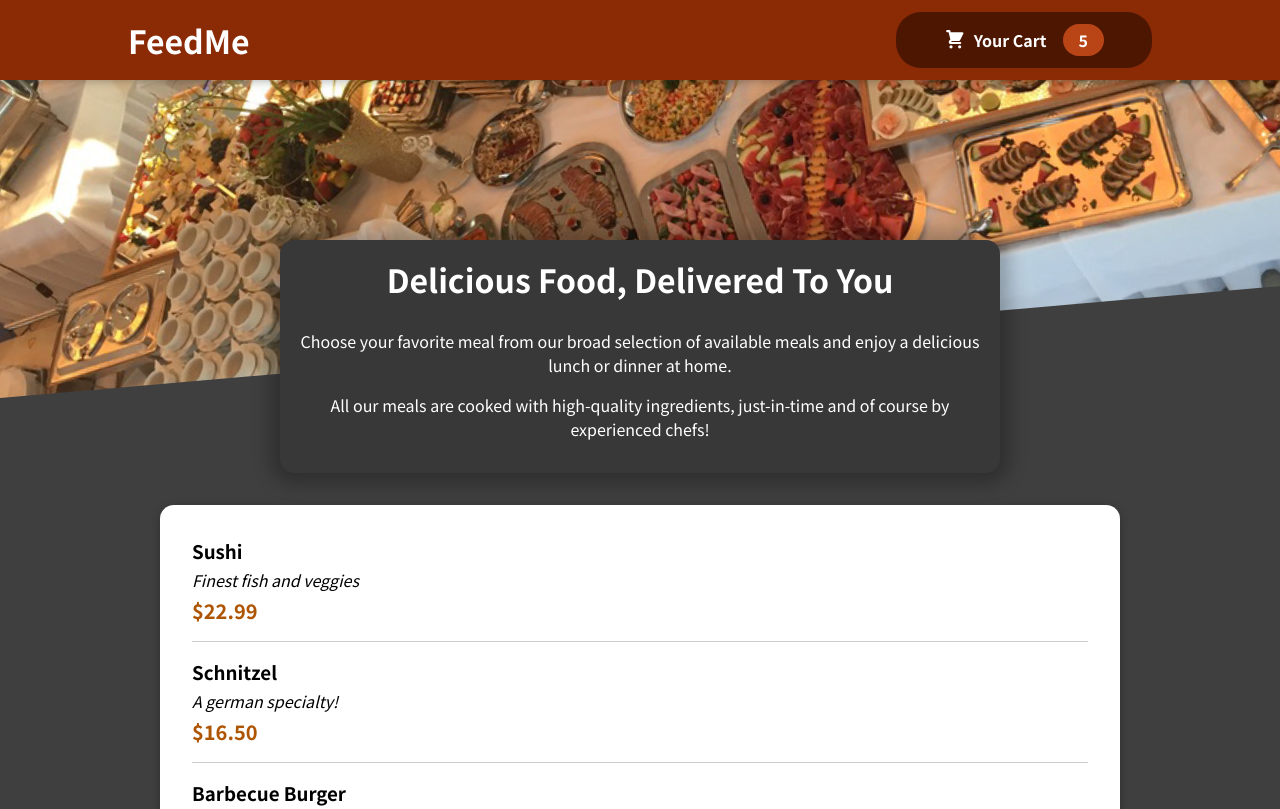
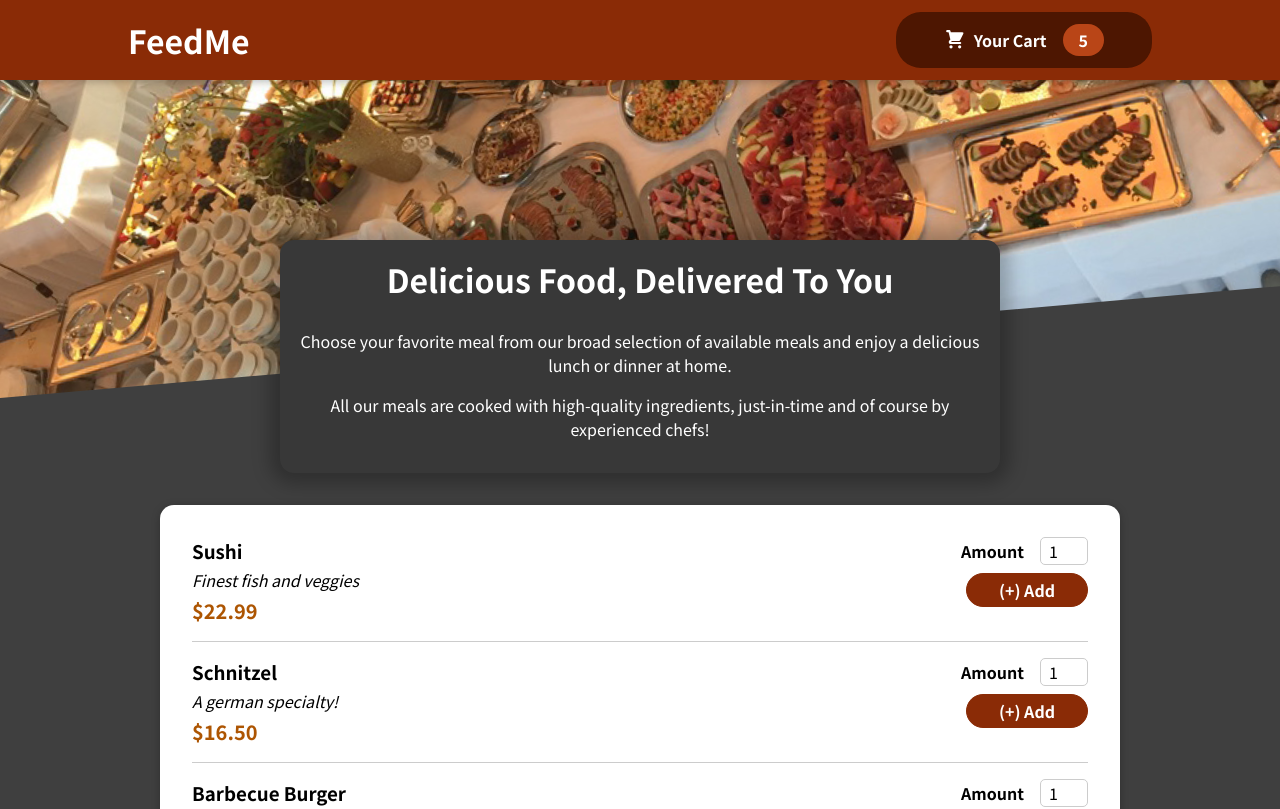
Before and after one commit to akaluzinski/feed-me, a React (Create React App) app in the folder ui/: page / in a window 1280 px wide. Shown: the top 809 px of the page. Built offline with nearby package versions, Linux system fonts and the light colour scheme.

Commit message:
Add form to add meals to card

```diff
--- a/ui/src/components/Meals/AvailableMeals/AvailableMeals.js
+++ b/ui/src/components/Meals/AvailableMeals/AvailableMeals.js
@@ -1,5 +1,5 @@
 import { DUMMY_MEALS } from "../../../fixtures/dummy-meals";
-import Card from "../../Card/Card";
+import Card from "../../shared/Card/Card";
 import classes from "./AvailableMeals.module.css";
 import MealItem from "./MealItem/MealItem";
 
--- a/ui/src/components/Meals/AvailableMeals/MealItem/MealItem.js
+++ b/ui/src/components/Meals/AvailableMeals/MealItem/MealItem.js
@@ -1,4 +1,5 @@
 import classes from './MealItem.module.css';
+import MealItemForm from '../MealItemForm/MealItemForm';
 
 const MealItem = (props) => {
   const price = `$${props.price.toFixed(2)}`;
@@ -10,7 +11,7 @@ const MealItem = (props) => {
         <div className={classes.description}>{props.description}</div>
         <div className={classes.price}>{price}</div>
       </div>
-      <div></div>
+      <div><MealItemForm/></div>
     </li>
   );
 };
--- a/ui/src/components/Meals/AvailableMeals/MealItemForm/MealItemForm.js
+++ b/ui/src/components/Meals/AvailableMeals/MealItemForm/MealItemForm.js
@@ -0,0 +1,23 @@
+import classes from "./MealItemForm.module.css";
+import Input from "../../../shared/Input/Input";
+
+const MealItemForm = (props) => {
+  return (
+    <form className={classes.form}>
+      <Input
+        label="Amount"
+        input={{
+          id: "amount",
+          type: "number",
+          min: "1",
+          max: "5",
+          step: "1",
+          defaultValue: "1"
+        }}
+      />
+      <button>(+) Add</button>
+    </form>
+  );
+};
+
+export default MealItemForm;
--- a/ui/src/components/Meals/AvailableMeals/MealItemForm/MealItemForm.module.css
+++ b/ui/src/components/Meals/AvailableMeals/MealItemForm/MealItemForm.module.css
@@ -0,0 +1,20 @@
+.form {
+  text-align: right;
+}
+
+.form button {
+  font: inherit;
+  cursor: pointer;
+  background-color: #8a2b06;
+  border: 1px solid #8a2b06;
+  color: white;
+  padding: 0.25rem 2rem;
+  border-radius: 20px;
+  font-weight: bold;
+}
+
+.form button:hover,
+.form button:active {
+  background-color: #641e03;
+  border-color: #641e03;
+}
--- /dev/null
+++ b/ui/src/components/shared/Input/Input.js
@@ -0,0 +1,12 @@
+import classes from "./Input.module.css";
+
+const Input = (props) => {
+  return (
+    <div className={classes.input}>
+      <label htmlFor={props.input.id}>{props.label}</label>
+      <input {...props.input} />
+    </div>
+  );
+};
+
+export default Input;
--- /dev/null
+++ b/ui/src/components/shared/Input/Input.module.css
@@ -0,0 +1,18 @@
+.input {
+  display: flex;
+  align-items: center;
+  margin-bottom: 0.5rem;
+}
+
+.input label {
+  font-weight: bold;
+  margin-right: 1rem;
+}
+
+.input input {
+  width: 3rem;
+  border-radius: 5px;
+  border: 1px solid #ccc;
+  font: inherit;
+  padding-left: 0.5rem;
+}
```
Also changed, not shown: ui/src/components/shared/Card/Card.js (renamed from ui/src/components/Card/Card.js), ui/src/components/shared/Card/Card.module.css (renamed from ui/src/components/Card/Card.module.css).
